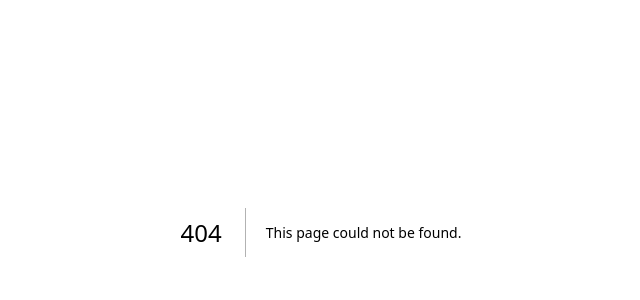
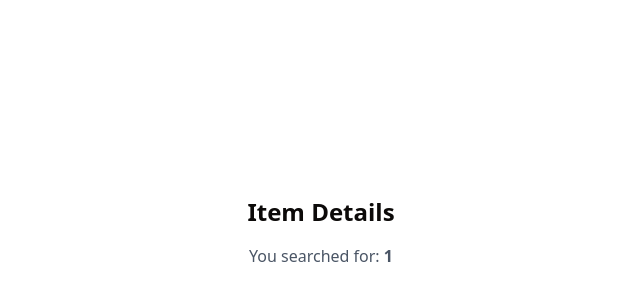
Before and after one commit to kidalonious/chessare-frontend, a Next.js app: page /item/1 in a window 1280 px wide. Before the commit this address had no page. Shown: the part 168-468 px from the top of the page, without its empty margins (319-959 px from the left). Built offline with nearby package versions, Linux system fonts and the light colour scheme.

Commit message:
added the dynamic item page

```diff
--- /dev/null
+++ b/src/app/item/[item]/page.tsx
@@ -0,0 +1,17 @@
+import { use } from 'react';
+
+type PageProps = {
+  params: { item: string };
+};
+
+export default function ItemPage({ params }: PageProps) {
+  const { item } = params;
+
+  return (
+    <div className="min-h-screen flex flex-col items-center justify-center p-4">
+      <h1 className="text-2xl font-bold mb-4">Item Details</h1>
+      <p className="text-gray-600">You searched for: <strong>{item}</strong></p>
+      {/* Later: Fetch and display real data from your Go backend here */}
+    </div>
+  );
+}
--- a/src/app/page.tsx
+++ b/src/app/page.tsx
@@ -1,13 +1,16 @@
 'use client';
 
 import { Input } from "@/components/ui/input";
-import { useEffect, useState } from "react";
+import { useState, useEffect } from "react";
+import { useRouter } from "next/navigation";
+
 const mockData = ["Apple", "Banana", "Cherry", "Date", "Fig", "Grape", "Honeydew"];
 
-export default function HomePage() {
+export default function SearchBar() {
   const [query, setQuery] = useState("");
   const [filtered, setFiltered] = useState<string[]>([]);
   const [showDropdown, setShowDropdown] = useState(false);
+  const router = useRouter();
 
   useEffect(() => {
     if (query.length === 0) {
@@ -15,6 +18,7 @@ export default function HomePage() {
       setShowDropdown(false);
       return;
     }
+
     const results = mockData.filter(item =>
       item.toLowerCase().includes(query.toLowerCase())
     );
@@ -23,6 +27,16 @@ export default function HomePage() {
     setShowDropdown(results.length > 0);
   }, [query]);
 
+  const handleSelect = (item: string) => {
+    router.push(`/item/${item.toLowerCase()}`); // Navigates to /item/apple etc.
+  };
+
+  const handleKeyDown = (e: React.KeyboardEvent<HTMLInputElement>) => {
+    if (e.key === 'Enter' && query.trim() !== '') {
+      handleSelect(query.trim());
+    }
+  };
+
   return (
     <div className="relative w-full max-w-md">
       <Input
@@ -30,12 +44,17 @@ export default function HomePage() {
         placeholder="Type to search..."
         value={query}
         onChange={(e) => setQuery(e.target.value)}
+        onKeyDown={handleKeyDown}
         className="w-full"
       />
       {showDropdown && (
         <div className="absolute top-full left-0 w-full bg-white border border-gray-300 rounded shadow-md mt-1 z-10">
           {filtered.map((item, index) => (
-            <div key={index} className="p-2 hover:bg-gray-100 cursor-pointer">
+            <div
+              key={index}
+              className="p-2 hover:bg-gray-100 cursor-pointer"
+              onClick={() => handleSelect(item)}
+            >
               {item}
             </div>
           ))}
```
